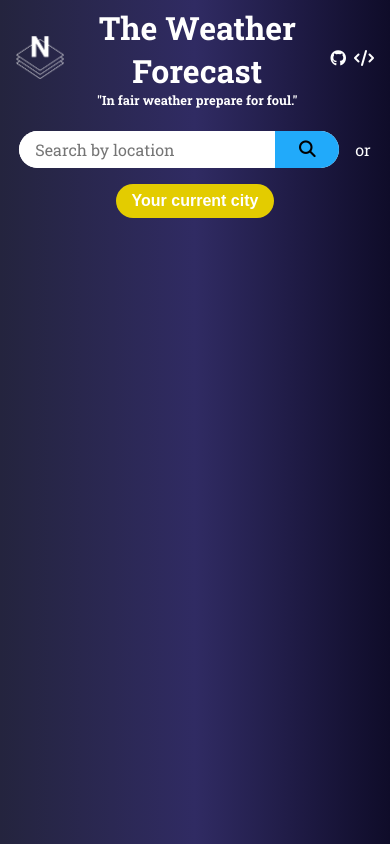
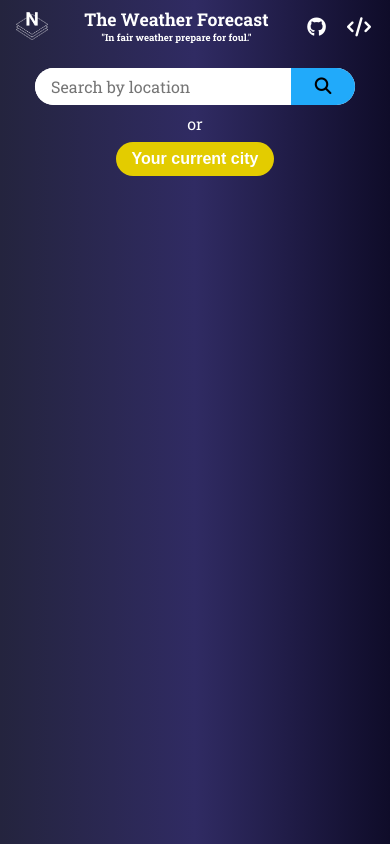
Before and after one commit to NhatPhucNguyen/the-weather-forecast, a React (Vite) app: page / in a window 390 px wide. Built offline with nearby package versions, Linux system fonts and the light colour scheme.

Commit message:
responsive design upgrade

```diff
--- a/src/components/Navbar/index.tsx
+++ b/src/components/Navbar/index.tsx
@@ -10,6 +10,26 @@ export const moveDown = keyframes`
         transform: translateY(0);
     }
 `;
+export const moveRight = keyframes`
+    from{
+        opacity: 0;
+        transform: translateX(-10px);
+    }
+    to{
+        opacity: 1;
+        transform: translateX(0);
+    }
+`;
+export const moveLeft = keyframes`
+    from{
+        opacity: 0;
+        transform:translateX(10px);
+    }
+    to{
+        opacity: 1;
+        transform: translateX(0);
+    }
+`;
 //styling
 const NavContainer = styled.nav`
     display: flex;
@@ -18,21 +38,31 @@ const NavContainer = styled.nav`
     color: #ffffff;
     justify-content: space-between;
     align-items: center;
-    padding: 0.4em 1em;
+    padding: 0.5em 1em;
     gap: 1em;
     font-weight: bold;
     animation: ${moveDown} 0.6s ease-in-out;
 `;
 const Title = styled.span`
-    font-size: 2em;
+    font-size: 2.5em;
+    @media screen and (max-width: 530px) {
+        font-size: 1.1em;
+    }
 `;
 const Quote = styled.span`
-    font-size: 0.8em;
+    font-size: 1em;
     text-align: center;
+    @media screen and (max-width: 530px) {
+        font-size: 0.6em;
+    }
 `;
 
 const Start = styled.img`
     width: 3em;
+    animation: ${moveRight} 1s ease-in-out;
+    @media screen and (max-width: 530px) {
+        width: 2em;
+    }
 `;
 const Mid = styled.div`
     display: flex;
@@ -42,7 +72,8 @@ const Mid = styled.div`
 const End = styled.div`
     display: flex;
     flex-direction: row;
-    gap: 0.5em;
+    gap: 1em;
+    animation: ${moveLeft} 1s ease-in-out;
 `;
 const IconWrapper = styled.div`
     text-decoration: none;
@@ -50,6 +81,11 @@ const IconWrapper = styled.div`
     &:hover {
         cursor: pointer;
         opacity: 0.8;
+    }
+    @media screen and (max-width: 530px) {
+        i {
+            scale: 0.8;
+        }
     }
 `;
 //Navbar render
@@ -68,7 +104,7 @@ const Navbar = () => {
                     href="https://github.com/NhatPhucNguyen"
                     target="_blank"
                 >
-                    <i className="fa-brands fa-github"></i>
+                    <i className="fa-brands fa-github fa-xl"></i>
                 </IconWrapper>
                 <IconWrapper
                     as="a"
@@ -76,7 +112,7 @@ const Navbar = () => {
                     href="https://github.com/NhatPhucNguyen/the-weather-forecast"
                     target="_blank"
                 >
-                    <i className="fa-solid fa-code"></i>
+                    <i className="fa-solid fa-code fa-xl"></i>
                 </IconWrapper>
             </End>
         </NavContainer>
--- a/src/components/SearchContainer/index.tsx
+++ b/src/components/SearchContainer/index.tsx
@@ -12,6 +12,10 @@ export const Container = styled.div`
     gap: 1em;
     color: #ffffff;
     animation: ${moveDown} 0.8s ease-in-out;
+    @media screen and (max-width:530px){
+        flex-direction: column;
+        gap: 0.5em;
+    }
 `;
 
 const SearchContainer = () => {
--- a/src/components/WeatherContainer/index.tsx
+++ b/src/components/WeatherContainer/index.tsx
@@ -27,10 +27,13 @@ const CurrentWeatherItem = styled.div`
     display: grid;
     grid-template-columns: 50% 50%;
     background-color: #ffffff;
-    width: 23em;
+    width: 35em;
     border: #b4b4b4 3px solid;
     box-shadow: rgba(218, 218, 218, 0.35) 0px 5px 15px;
     animation: ${moveDown} 1s ease-in-out;
+    @media screen and (max-width:530px){
+        width: 23em;
+    }
 `;
 const GeneralInfoWrapper = styled.div<{ isDay: boolean }>`
     display: flex;
```
